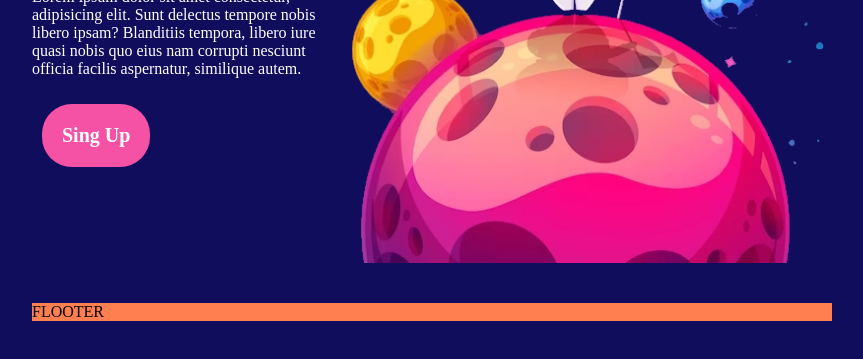
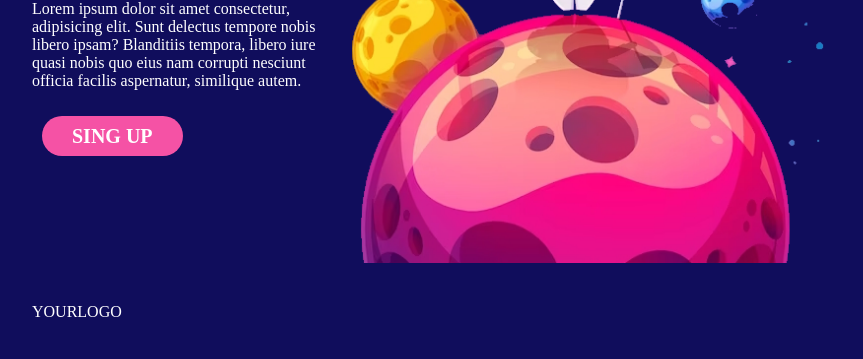
Before and after one commit to Jurgita011/07-marsas, a website: page index.html in a window 1280 px wide. Shown: the part 257-616 px from the top of the page, without its empty margins (208-1071 px from the left). Drawn offline with Linux system fonts and the light colour scheme.

Commit message:
selectors class

```diff
--- a/index.html
+++ b/index.html
@@ -30,6 +30,10 @@
         </div>
         <img src="mars..png" alt="Astonautas marse">
     </main>
-    <footer>FLOOTER</footer>
+    <footer>
+        <div>
+            <a href="#"> YOURLOGO</a>
+        </div>
+    </footer>
 </body>
 </html>
--- a/mains.css
+++ b/mains.css
@@ -59,24 +59,25 @@ h1 {}
 
 p {}
 
- div>a {
+  main >div>a {
    float: left;
+   padding: 10px;
    margin: 10px;
    margin-right: 0;
-   padding-left: 50px;
-   padding-right: 50px;
-   text-decoration: uppercase ;
-   text-transform: none ;
+   padding-left: 30px;
+   padding-right: 30px;
+   text-decoration: none ;
+   text-transform: uppercase ;
    font-size: 20px;
+   line-height:  1em;
    font-weight:  bold;
-    display: inline-block;
-    padding: 20px;
-    text-decoration: none;
-    background-color: #f552a5;
+   display: inline-block;
+
+   background-color: #f552a5;
     color:rgb(255, 255, 255) ;
-    border-radius: 30px;
-
-}
+    border-radius: 40px;
+    font-weight: bold;
+ }
    div>a:hover{
     background-color: #ffffff;
     color: #f552a5;
@@ -86,5 +87,17 @@ p {}
     width: 60%;
 }
   footer {
-background-color:coral ;
+    display: flex;
+    justify-content: space-between;
+    align-items: center;
+
   }
+  footer >div{
+    display: flex;
+    gap: 1em;
+
+  }
+  footer >div> a{
+  color: white;
+  text-decoration: none;
+  }
```
